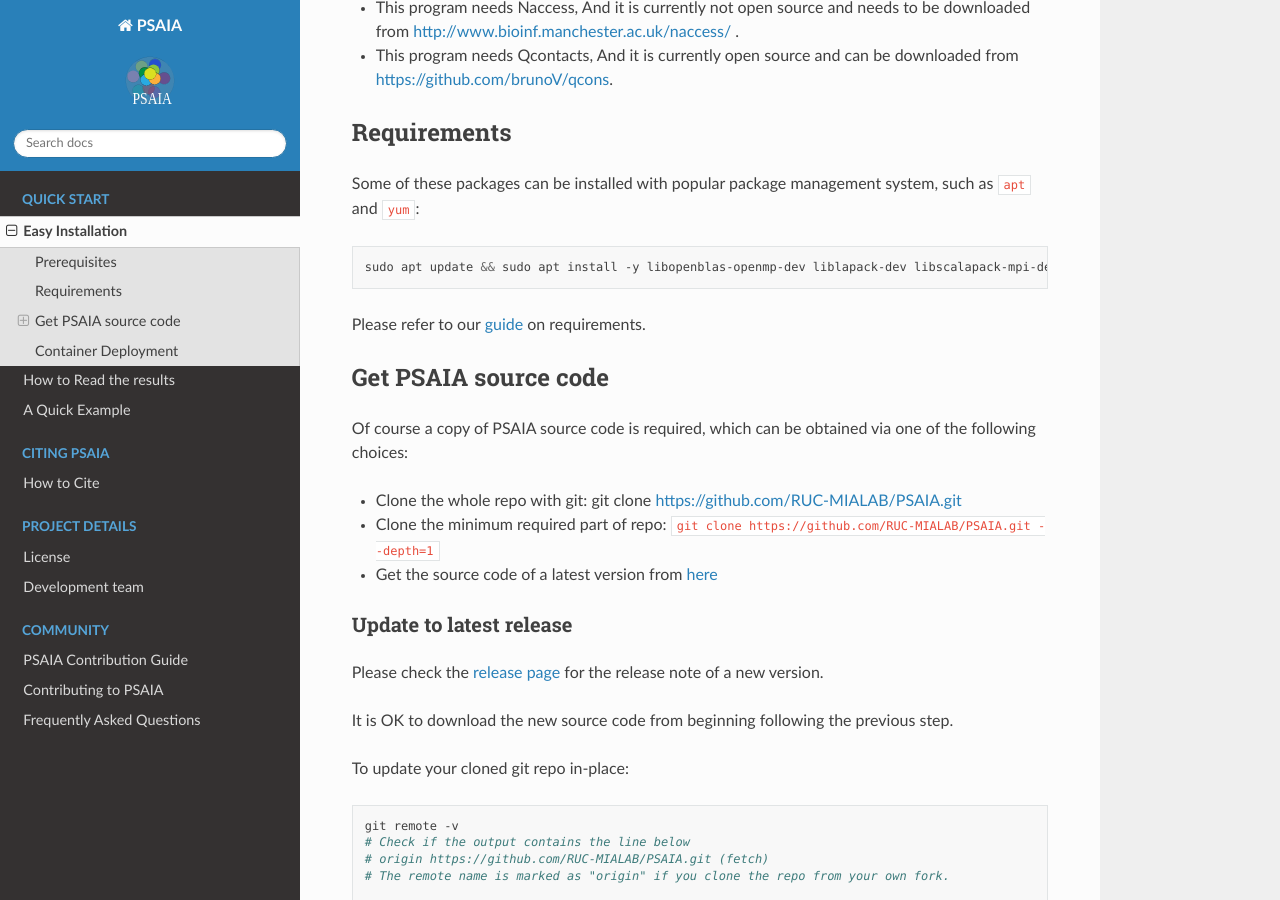
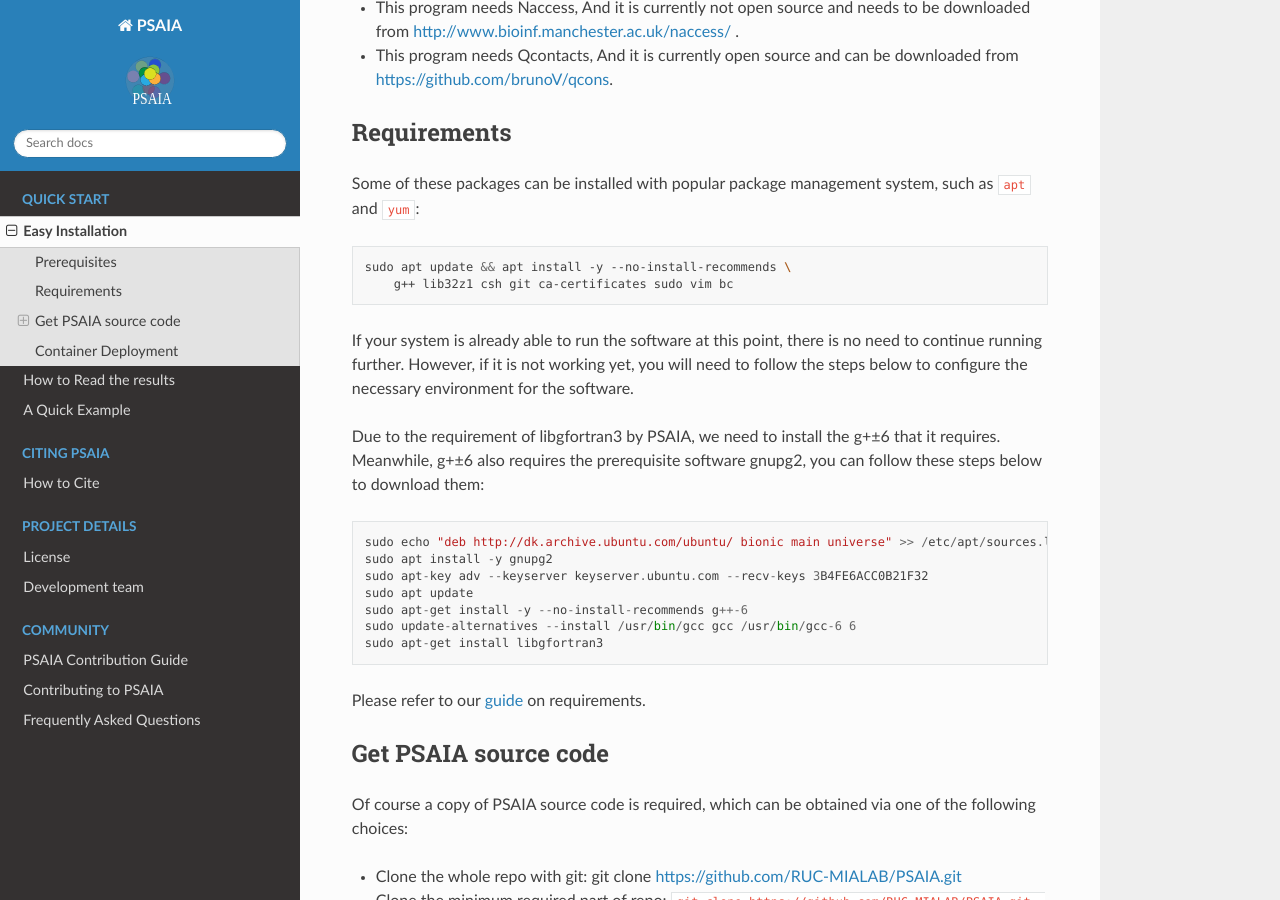
Before and after one commit to RUC-MIALAB/PSAIA, a Sphinx documentation site: the page built from docs/source/quick_start/easy_install_PSAIA.md, in a window 1280 px wide and 900 px high, scrolled down 364 px. Built offline with Sphinx 7.4.7 and the Read the Docs theme 2.0.0, drawn with Linux system fonts in a browser that asks for light colours.

Commit message:
Add files via upload

````diff
--- a/docs/source/quick_start/easy_install_PSAIA.md
+++ b/docs/source/quick_start/easy_install_PSAIA.md
@@ -1,3 +1,5 @@
+
+
 # Easy Installation
 
 This guide helps you install PSAIA with basic features.  We recommend building PSAIA with [Docker](#container-deployment) to avoid dependency issues. We recommend compiling PSAIA(and possibly its requirements) from the source code using the latest compiler for the best performace. You can also deploy PSAIA **without building** by [Docker](#container-deployment) . Please note that PSAIA only supports Linux; for Windows users, please consider using [WSL](https://learn.microsoft.com/en-us/windows/wsl/) or docker.
@@ -12,7 +14,22 @@ This guide helps you install PSAIA with basic features.  We recommend building P
 Some of these packages can be installed with popular package management system, such as `apt` and `yum`:
 
 ```bash
-sudo apt update && sudo apt install -y libopenblas-openmp-dev liblapack-dev libscalapack-mpi-dev libelpa-dev libfftw3-dev libcereal-dev libxc-dev g++ make cmake bc git lib32z1
+sudo apt update && apt install -y --no-install-recommends \
+    g++ lib32z1 csh git ca-certificates sudo vim bc
+```
+
+If your system is already able to run the software at this point, there is no need to continue running further.  However, if it is not working yet, you will need to follow the steps below to configure the necessary environment for the software.
+
+Due to the requirement of libgfortran3 by PSAIA, we need to install the g++-6  that it requires. Meanwhile, g++-6 also requires the prerequisite software gnupg2,  you can follow these steps below to download them:
+
+```
+sudo echo "deb http://dk.archive.ubuntu.com/ubuntu/ bionic main universe" >> /etc/apt/sources.list
+sudo apt install -y gnupg2
+sudo apt-key adv --keyserver keyserver.ubuntu.com --recv-keys 3B4FE6ACC0B21F32
+sudo apt update
+sudo apt-get install -y --no-install-recommends g++-6
+sudo update-alternatives --install /usr/bin/gcc gcc /usr/bin/gcc-6 6
+sudo apt-get install libgfortran3
 ```
 
 Please refer to our [guide](https://github.com/RUC-MIALAB/PSAIA) on requirements.
````
Also changed, not shown: README.md (+4 -0 lines), docs/source/PSAIA-logo.svg, docs/source/index.rst (line endings or trailing spaces).
